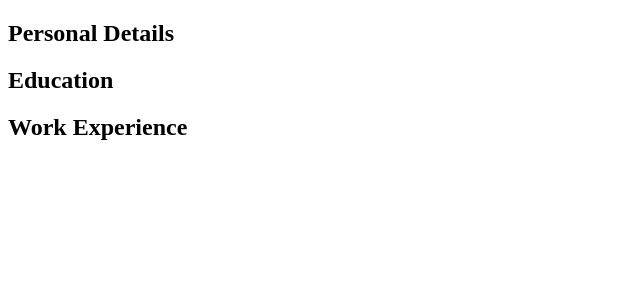
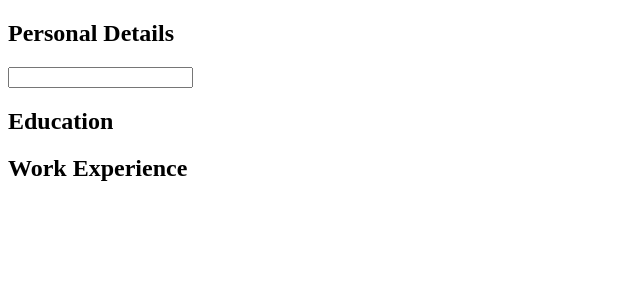
Before and after one commit to Till-Taeubrich/CV-App, a React (Create React App) app: page / in a window 1280 px wide. Shown: the top 300 px of the page, without its empty margins (0-640 px from the left). Built offline with nearby package versions, Linux system fonts and the light colour scheme.

Commit message:
restructure app

```diff
--- /dev/null
+++ b/src/components/BlockTitle.js
@@ -0,0 +1,13 @@
+import React from "react";
+
+class BlockTitle extends React.Component {
+    render() {
+        return (
+            <div>
+                <h2 className="blocktitle">{ this.props.content }</h2>
+            </div>
+        )
+    }
+}
+
+export default BlockTitle;
--- a/src/components/CVEdit.js
+++ b/src/components/CVEdit.js
@@ -1,14 +1,16 @@
 import React from "react";
-import InfoBlock from "./InfoBlock";
+import BlockTitle from "./BlockTitle";
+import InputField from "./InputField";
 
 class CVEdit extends React.Component {
     render() {
         return (
-            <div className="CVEdit">
-                <InfoBlock blocktitle='Personal Details' />
-                <InfoBlock blocktitle='Education' />
-                <InfoBlock blocktitle='Work Experience' />
-            </div>
+            <form className="CVEdit">
+                <BlockTitle content='Personal Details' />
+                <InputField/>
+                <BlockTitle content='Education' />
+                <BlockTitle content='Work Experience' />
+            </form>
         )
     }
 }
--- a/src/components/Infoblock.js
+++ /dev/null
@@ -1,15 +0,0 @@
-import React from "react";
-import InputField from "./InputField";
-
-class InfoBlock extends React.Component {
-    render() {
-        return (
-            <div>
-                <h2 className="blocktitle">{ this.props.blocktitle }</h2>
-                <InputField />
-            </div>
-        )
-    }
-}
-
-export default InfoBlock;
--- a/src/components/InputField.js
+++ b/src/components/InputField.js
@@ -2,13 +2,9 @@ import React from "react";
 
 class InputField extends React.Component {
 
-  state = {
-    input: '',
-  };
-
   render() {
     return (
-       <div className="input-field">{this.state.input}</div>
+      <input className="input-field"></input>
     );
   }
 }
```
